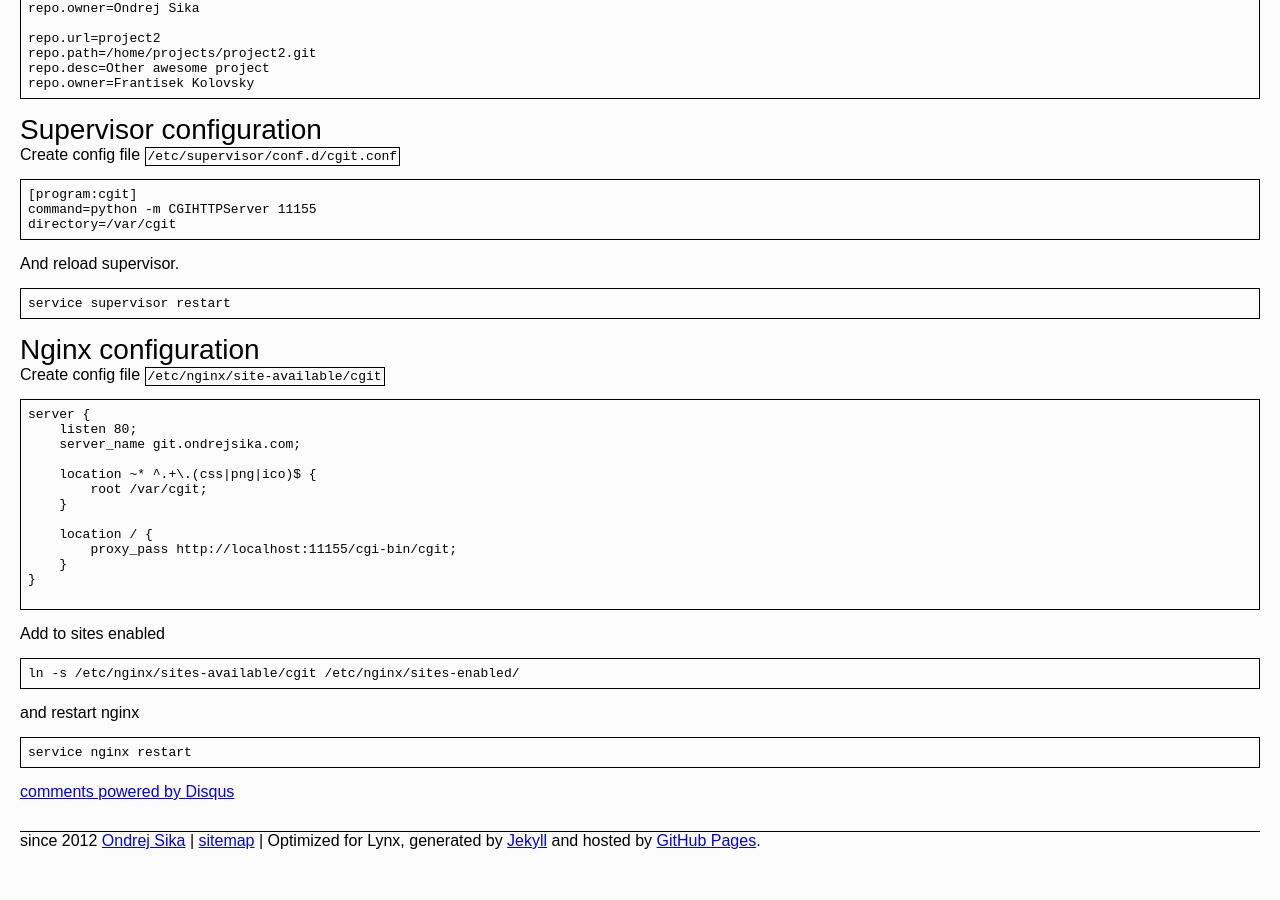
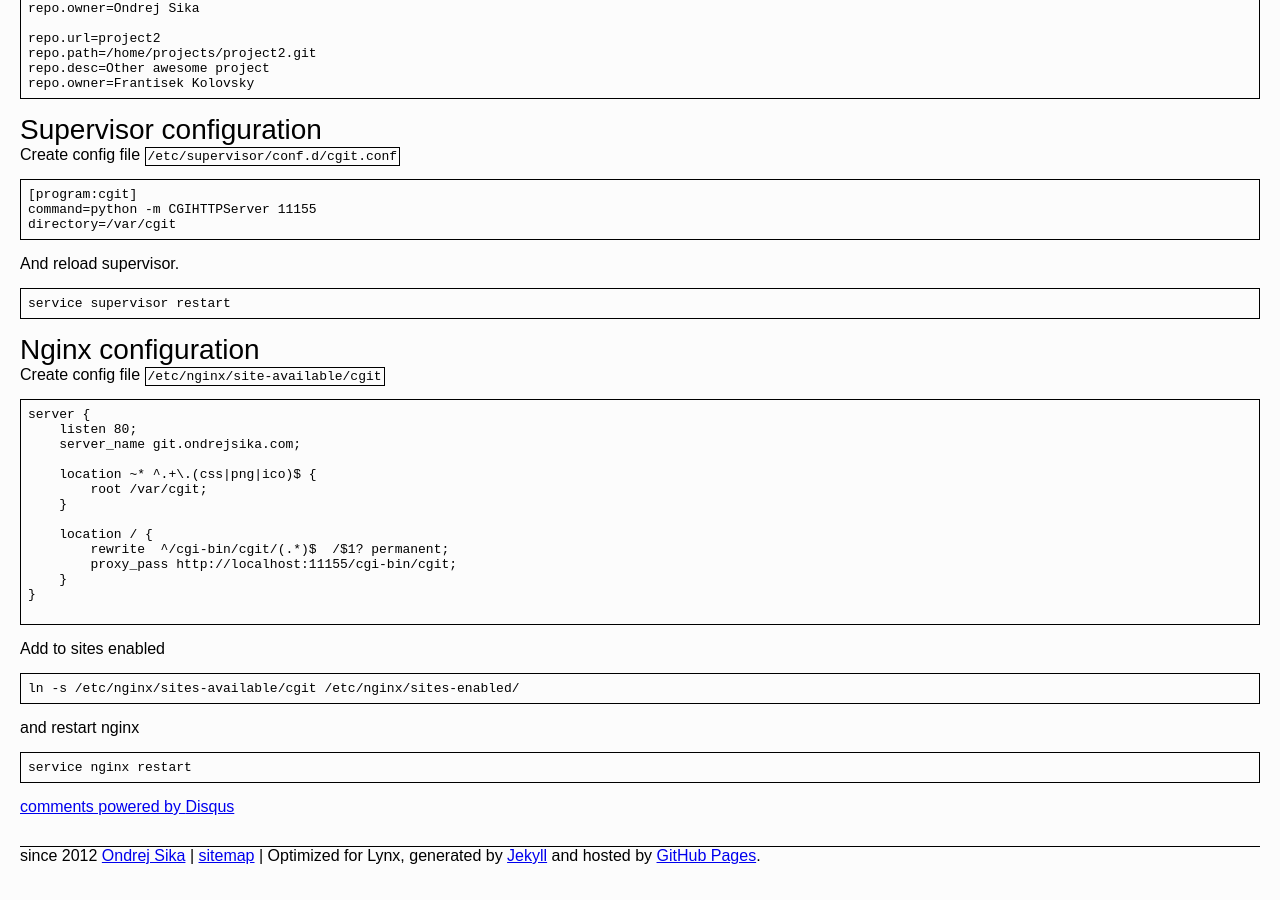
Before and after one commit to ondrejsika/ondrejsika.com, a Jekyll site: the page built from _posts/2013-12-03-run-cgit-on-nginx.md, in a window 1280 px wide and 900 px high, scrolled down 987 px. Built offline with Jekyll 4.4.1, drawn with Linux system fonts in a browser that asks for light colours; Markdown is read by kramdown in place of the engine named in the settings; comment, search, counter and statistics services are not loaded.

Commit message:
fix post: cgit on nginx

```diff
--- a/_posts/2013-12-03-run-cgit-on-nginx.md
+++ b/_posts/2013-12-03-run-cgit-on-nginx.md
@@ -101,6 +101,7 @@
     }
 
     location / {
+        rewrite  ^/cgi-bin/cgit/(.*)$  /$1? permanent;
         proxy_pass http://localhost:11155/cgi-bin/cgit;
     }
 }
```
